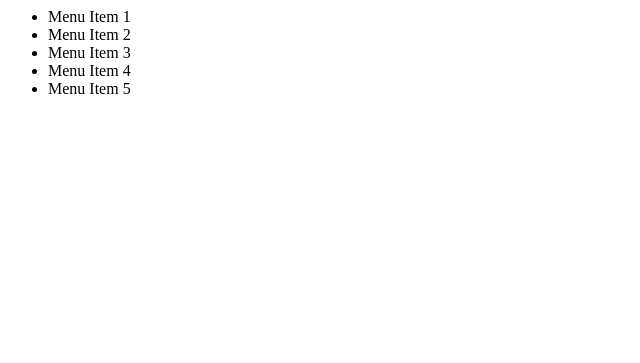
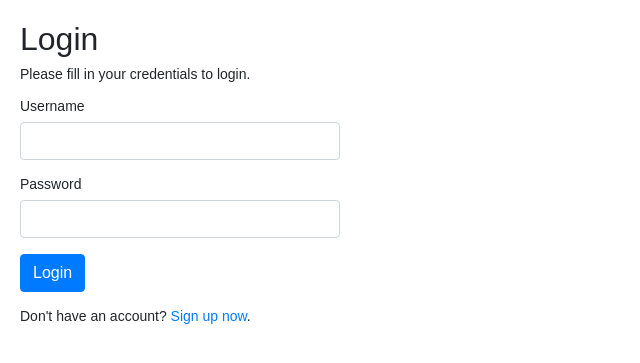
Before and after one commit to greeves12/Simple-Webserver-in-C, a PHP site: page /login.php in a window 1280 px wide. Shown: the top 363 px of the page, without its empty margins (0-640 px from the left). Run offline with PHP 8.4, Linux system fonts and the light colour scheme.

Commit message:
creating mysql support

```diff
--- /dev/null
+++ b/root/config.php
@@ -0,0 +1,11 @@
+<?php
+   define('DB_SERVER', 'localhost');
+   define('DB_USERNAME', 'root');
+   define('DB_PASSWORD', 'root');
+   define('DB_DATABASE', 'server');
+   $db = mysqli_connect(DB_SERVER,DB_USERNAME,DB_PASSWORD,DB_DATABASE);
+
+   if(!$db){
+	die("ERROR: Could not connect. " . mysqli_connect_error());
+   }
+?>
--- a/root/login.php
+++ b/root/login.php
@@ -1,10 +1,132 @@
-<html>
-  <head></head>
-  <body>
-  <ul>
-    <?php for($i=1;$i<=5;$i++){ ?>
-    <li>Menu Item <?php echo $i; ?></li>
-    <?php } ?>
-  </ul>
-  </body>
+<?php
+// Initialize the session
+session_start();
+
+// Check if the user is already logged in, if yes then redirect him to welcome page
+if(isset($_SESSION["loggedin"]) && $_SESSION["loggedin"] === true){
+    header("location: welcome.php");
+    exit;
+}
+
+// Include config file
+require_once "config.php";
+
+// Define variables and initialize with empty values
+$username = $password = "";
+$username_err = $password_err = $login_err = "";
+
+// Processing form data when form is submitted
+if($_SERVER["REQUEST_METHOD"] == "POST"){
+
+    // Check if username is empty
+    if(empty(trim($_POST["username"]))){
+        $username_err = "Please enter username.";
+    } else{
+        $username = trim($_POST["username"]);
+    }
+
+    // Check if password is empty
+    if(empty(trim($_POST["password"]))){
+        $password_err = "Please enter your password.";
+    } else{
+        $password = trim($_POST["password"]);
+    }
+
+    // Validate credentials
+    if(empty($username_err) && empty($password_err)){
+        // Prepare a select statement
+        $sql = "SELECT id, username, password FROM users WHERE username = ?";
+
+        if($stmt = mysqli_prepare($link, $sql)){
+            // Bind variables to the prepared statement as parameters
+            mysqli_stmt_bind_param($stmt, "s", $param_username);
+
+            // Set parameters
+            $param_username = $username;
+
+            // Attempt to execute the prepared statement
+            if(mysqli_stmt_execute($stmt)){
+                // Store result
+                mysqli_stmt_store_result($stmt);
+
+                // Check if username exists, if yes then verify password
+                if(mysqli_stmt_num_rows($stmt) == 1){
+                    // Bind result variables
+                    mysqli_stmt_bind_result($stmt, $id, $username, $hashed_password);
+                    if(mysqli_stmt_fetch($stmt)){
+                        if(password_verify($password, $hashed_password)){
+                            // Password is correct, so start a new session
+                            session_start();
+
+                            // Store data in session variables
+                            $_SESSION["loggedin"] = true;
+                            $_SESSION["id"] = $id;
+                            $_SESSION["username"] = $username;
+
+                            // Redirect user to welcome page
+                            //header("location: welcome.php");
+			    echo "logged in";
+                        } else{
+                            // Password is not valid, display a generic error message
+                            $login_err = "Invalid username or password.";
+                        }
+                    }
+                } else{
+                    // Username doesn't exist, display a generic error message
+                    $login_err = "Invalid username or password.";
+                }
+            } else{
+                echo "Oops! Something went wrong. Please try again later.";
+            }
+
+            // Close statement
+            mysqli_stmt_close($stmt);
+        }
+    }
+
+    // Close connection
+    mysqli_close($link);
+}
+?>
+
+<!DOCTYPE html>
+<html lang="en">
+<head>
+    <meta charset="UTF-8">
+    <title>Login</title>
+    <link rel="stylesheet" href="https://stackpath.bootstrapcdn.com/bootstrap/4.5.2/css/bootstrap.min.css">
+    <style>
+        body{ font: 14px sans-serif; }
+        .wrapper{ width: 360px; padding: 20px; }
+    </style>
+</head>
+<body>
+    <div class="wrapper">
+        <h2>Login</h2>
+        <p>Please fill in your credentials to login.</p>
+
+        <?php
+        if(!empty($login_err)){
+            echo '<div class="alert alert-danger">' . $login_err . '</div>';
+        }
+        ?>
+
+        <form action="<?php echo htmlspecialchars($_SERVER["PHP_SELF"]); ?>" method="post">
+            <div class="form-group">
+                <label>Username</label>
+                <input type="text" name="username" class="form-control <?php echo (!empty($username_err)) ? 'is-invalid' : ''; ?>" value="<?php echo $username; ?>">
+                <span class="invalid-feedback"><?php echo $username_err; ?></span>
+            </div>
+            <div class="form-group">
+                <label>Password</label>
+                <input type="password" name="password" class="form-control <?php echo (!empty($password_err)) ? 'is-invalid' : ''; ?>">
+                <span class="invalid-feedback"><?php echo $password_err; ?></span>
+            </div>
+            <div class="form-group">
+                <input type="submit" class="btn btn-primary" value="Login">
+            </div>
+            <p>Don't have an account? <a href="register.php">Sign up now</a>.</p>
+        </form>
+    </div>
+</body>
 </html>
```
Also changed, not shown: root/test.php (added, +10 -0 lines), 1 other file.
